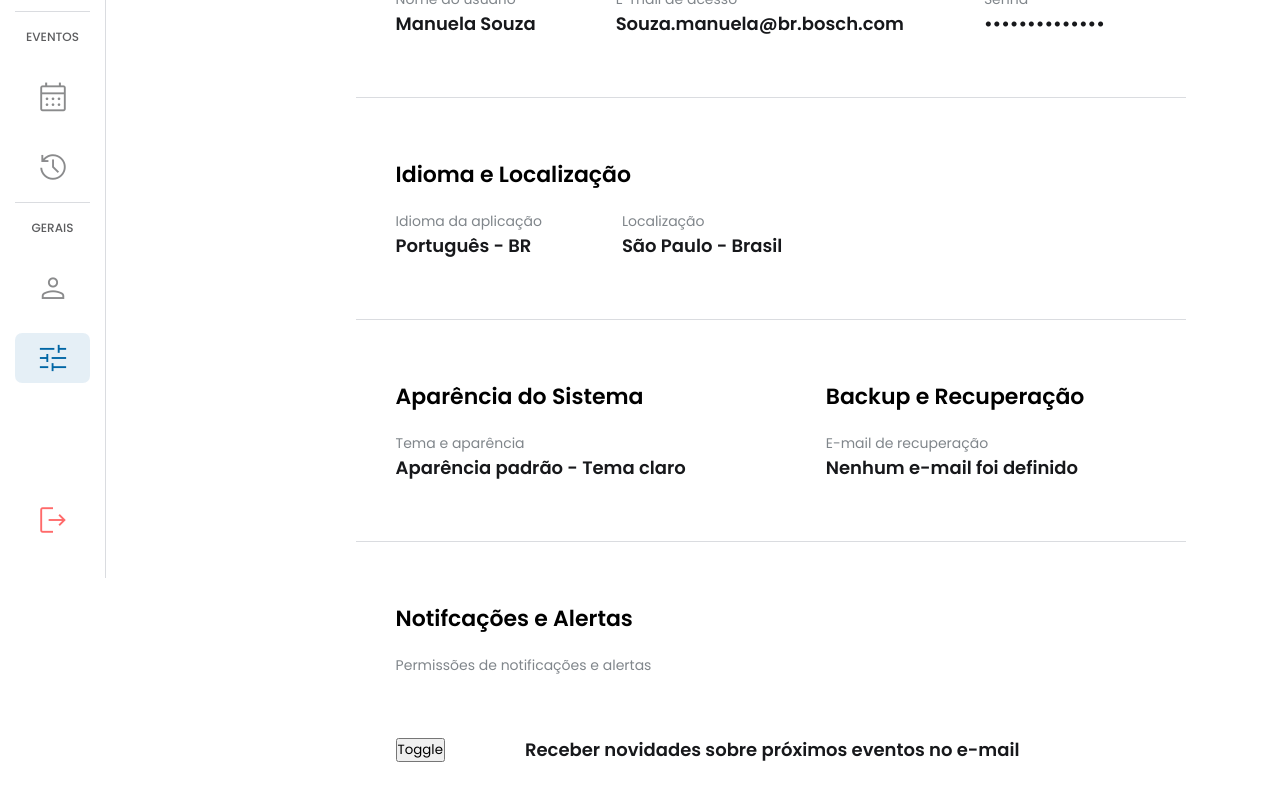
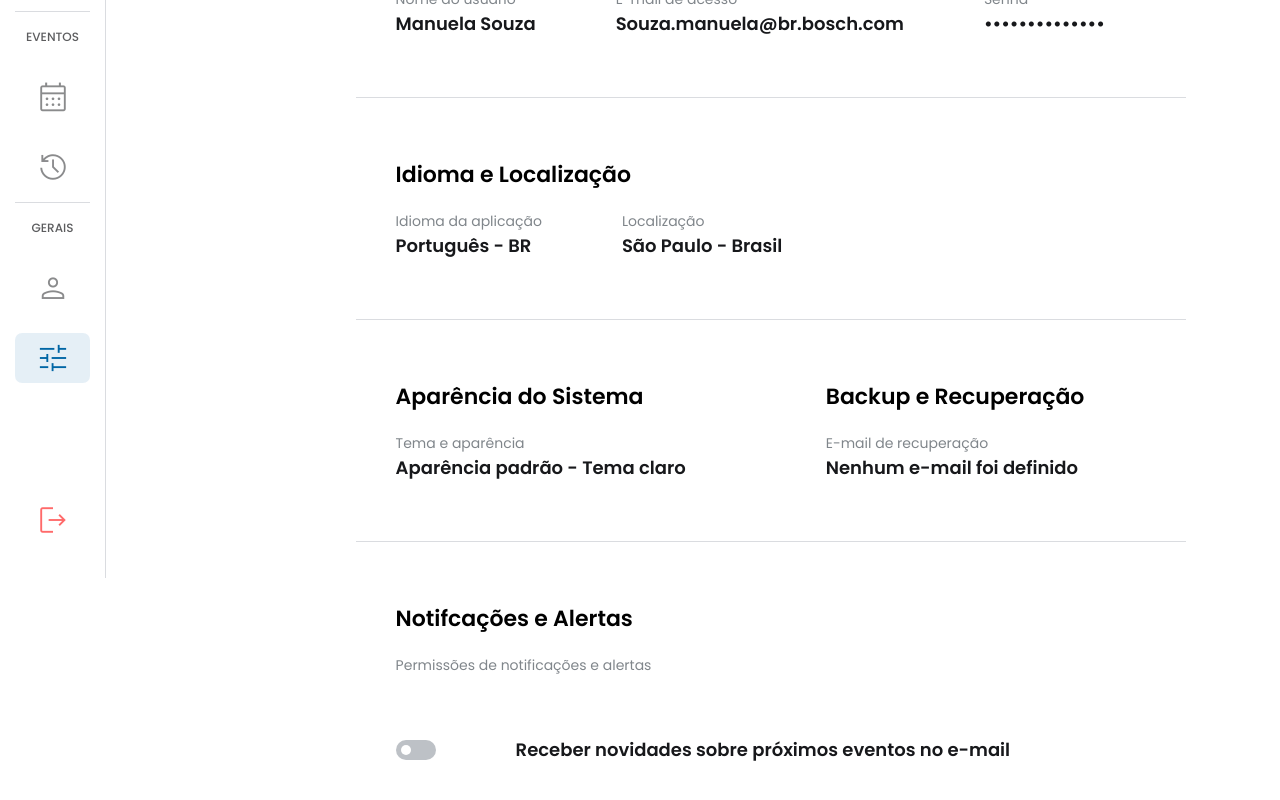
Before and after one commit to EsyProject/EsyFrontend, a React (Vite) app: page /settings in a window 1280 px wide. Shown: the part 222-1022 px from the top of the page. Built offline with nearby package versions, Linux system fonts and the light colour scheme.

Commit message:
feat: create a button Toggled

```diff
--- a/src/pages/Settings/Settings.css
+++ b/src/pages/Settings/Settings.css
@@ -14,7 +14,7 @@
   transition: margin-left 0.3s;
 }
 
-.user-account{
+.user-account {
   margin-top: 80px;
   padding-left: 40px;
 }
@@ -54,3 +54,35 @@
   display: flex;
   gap: 100px;
 }
+
+.toggle-btn {
+  background-color: #bdc1c6;
+  border: none;
+  border-radius: 99px;
+  width: 40px;
+  height: 20px;
+  transition: background-color 0.1s ease, border-color 0.2s ease;
+  cursor: pointer;
+  position: relative;
+}
+
+.toggle-btn .thumb {
+  height: 10px;
+  width: 10px;
+  background-color: #fff;
+  border-radius: 99px;
+  transform: translateX(0);
+  transition: left 0.3s ease;
+  position: absolute;
+  left: 5px;
+  top: 50%;
+  transform: translateY(-50%);
+}
+
+.toggle-btn.toggled {
+  background-color: #008fde;
+}
+
+.toggle-btn.toggled .thumb {
+  left: calc(100% - 15px);
+}
--- a/src/pages/Settings/Settings.jsx
+++ b/src/pages/Settings/Settings.jsx
@@ -100,12 +100,12 @@ const Settings = () => {
           <UserInfo label="Permissões de notificações e alertas" />
         </div>
 
-        <div className="user-account-data">
+        <div className="user-account-data permissions">
           <button
             className={`toggle-btn ${toggled ? "toggled" : ""}`}
             onClick={() => setToggled(!toggled)}
           >
-            Toggle
+            <div className="thumb"></div>
           </button>
 
           <h4>Receber novidades sobre próximos eventos no e-mail</h4>
```
